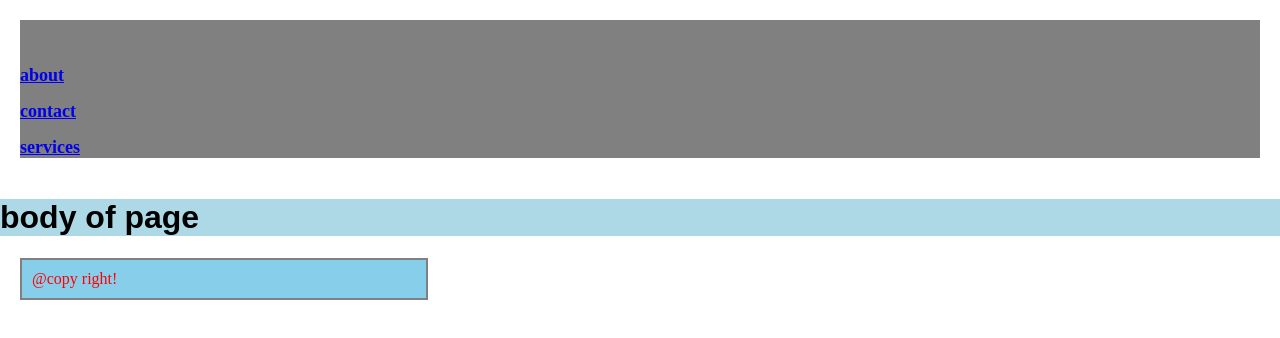
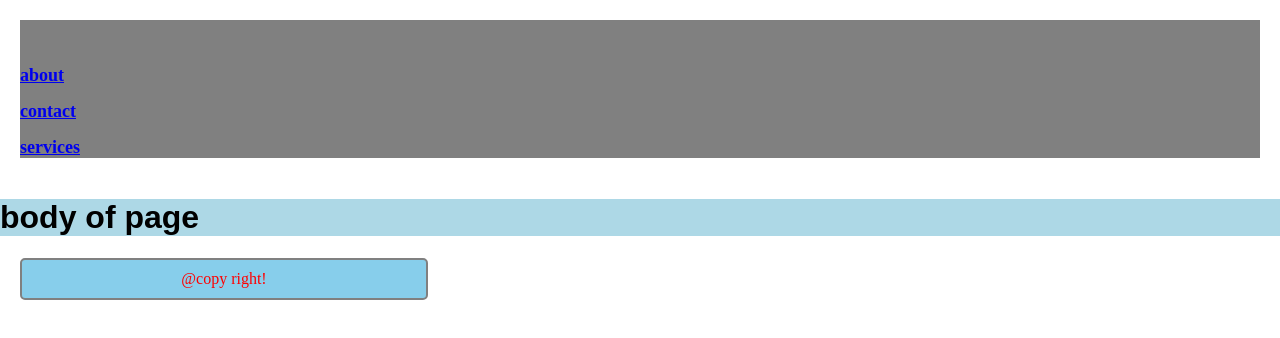
Before and after one commit to AnmolPrajapat/git-learning, a plain HTML site: page index.html in a window 1280 px wide. Drawn offline with Linux system fonts and the light colour scheme.

Commit message:
css modified for footer

```diff
--- a/style.css
+++ b/style.css
@@ -27,4 +27,7 @@
     border:2px solid gray;
     width:30%;
     background: skyblue;
+    border-radius: 5px;
+    text-decoration-color: blue;
+    text-align: center;
 }
```
